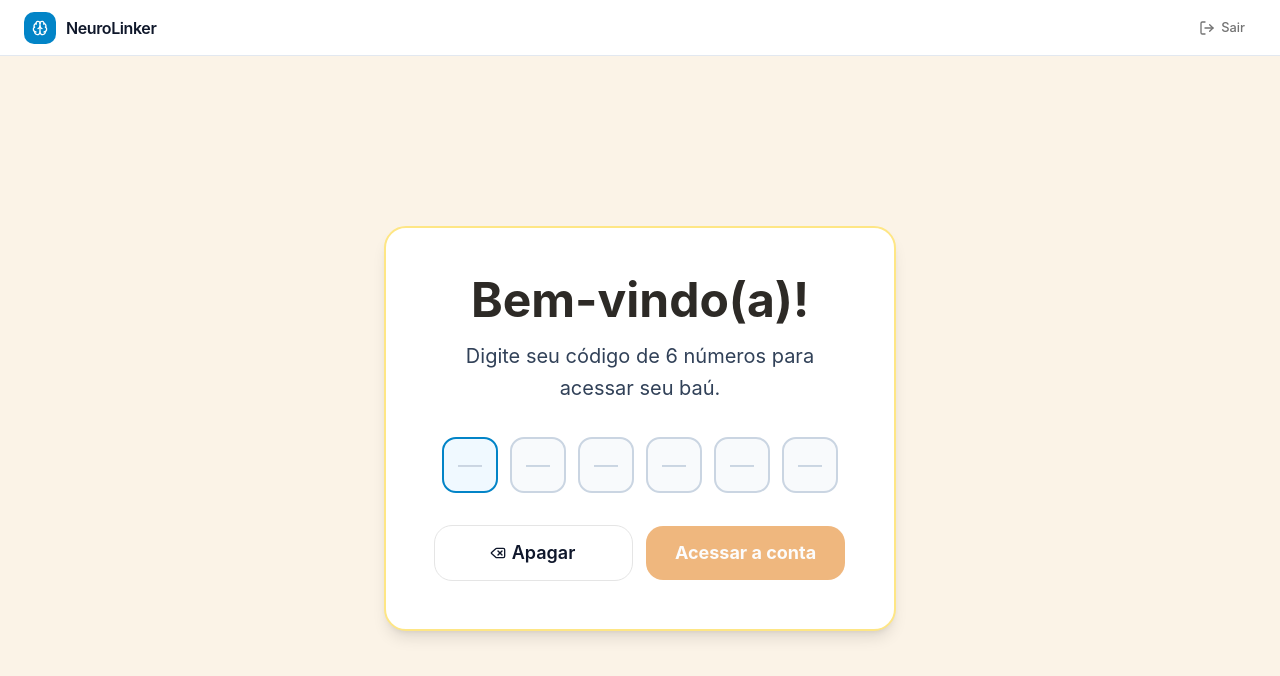
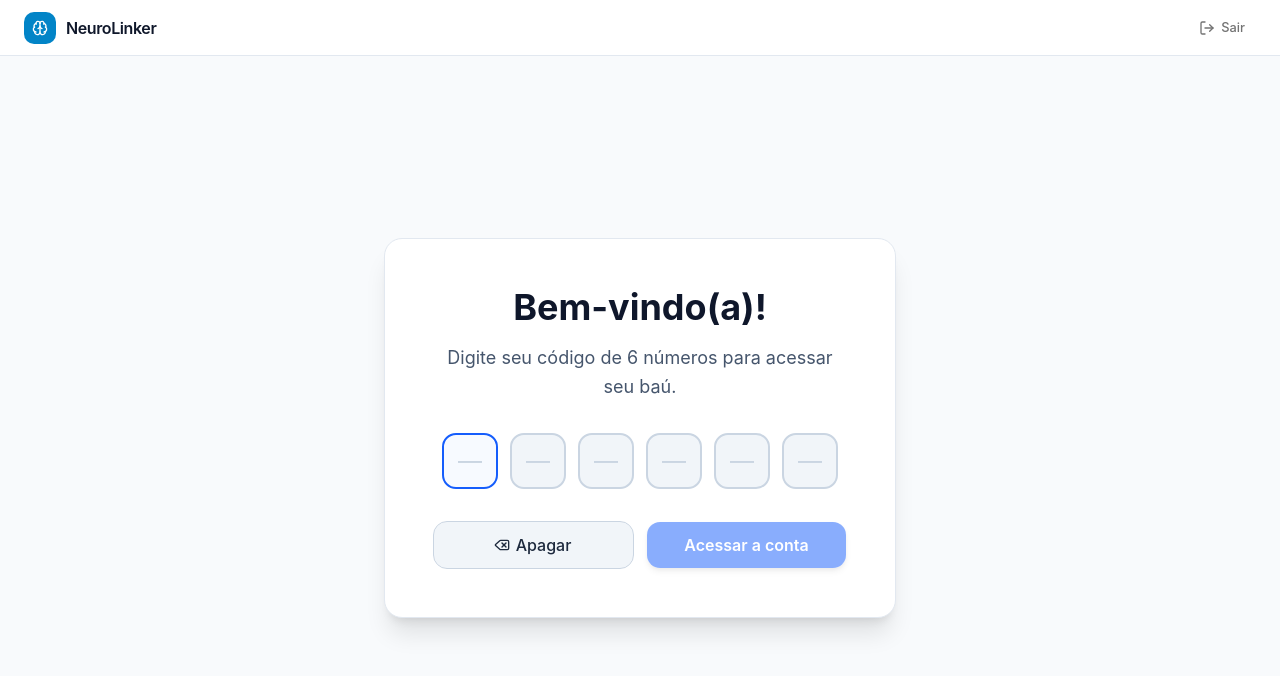
Before and after one commit to LivMondini/neurolinker-iv, a Next.js app: page / in a window 1280 px wide. Both pictures are taken after a click on the button 960 px from the left and 533 px from the top of the page. Shown: the top 676 px of the page. Built offline with nearby package versions, Linux system fonts and the light colour scheme.

Commit message:
Atualiza design acessível da tela de PIN

```diff
--- a/components/neurolinker/patient/patient-pin-screen.tsx
+++ b/components/neurolinker/patient/patient-pin-screen.tsx
@@ -30,11 +30,11 @@ export function PatientPinScreen({ patient, onSuccess }: { patient: PatientSumma
   }
 
   return (
-    <main className="flex min-h-[calc(100vh-56px)] items-center justify-center bg-[#fbf3e7] px-5 py-10">
-      <section className="w-full max-w-lg rounded-3xl border-2 border-amber-200 bg-white p-8 text-center shadow-lg sm:p-12">
+    <main className="flex min-h-[calc(100vh-56px)] items-center justify-center bg-slate-50 px-5 py-10">
+      <section className="w-full max-w-lg rounded-2xl border border-slate-200 bg-white p-8 text-center shadow-xl sm:p-12">
         <div className="mx-auto max-w-md">
-          <h1 className="text-4xl font-bold text-[#2d2a26] sm:text-5xl">Bem-vindo(a)!</h1>
-          <p className="mt-4 text-xl leading-relaxed text-slate-700">Digite seu código de 6 números para acessar seu baú.</p>
+          <h1 className="text-[30px] font-bold text-slate-900 sm:text-4xl">Bem-vindo(a)!</h1>
+          <p className="mt-4 text-lg leading-relaxed text-slate-600">Digite seu código de 6 números para acessar seu baú.</p>
 
           <label htmlFor="patient-pin" className="sr-only">Código de 6 números</label>
           <input
@@ -50,7 +50,7 @@ export function PatientPinScreen({ patient, onSuccess }: { patient: PatientSumma
           <div
             role="group"
             aria-label={`${digits.length} de 6 dígitos preenchidos`}
-            className="my-8 flex justify-center gap-2.5 sm:gap-3"
+            className="my-8 flex justify-center gap-2 sm:gap-3"
             onClick={() => document.getElementById("patient-pin")?.focus()}
           >
             {Array.from({ length: 6 }, (_, index) => {
@@ -63,10 +63,10 @@ export function PatientPinScreen({ patient, onSuccess }: { patient: PatientSumma
                   aria-hidden="true"
                   className={`flex size-12 items-center justify-center rounded-xl border-2 text-3xl font-bold transition-colors sm:size-14 ${
                     isFilled
-                      ? "border-[#0284c7] bg-[#e0f2fe] text-[#075985]"
+                      ? "border-2 border-blue-600 bg-blue-50/50 text-blue-950"
                       : isActive
-                        ? "border-[#0284c7] bg-[#f0f9ff] text-[#0284c7]"
-                        : "border-slate-300 bg-slate-50 text-slate-400"
+                        ? "border-2 border-blue-600 bg-blue-50/50 text-blue-950"
+                        : "border-2 border-slate-300 bg-slate-100 text-slate-400"
                   }`}
                 >
                   {digit || <span className="text-2xl font-normal text-slate-300">—</span>}
@@ -78,11 +78,11 @@ export function PatientPinScreen({ patient, onSuccess }: { patient: PatientSumma
 
           {showMessage && <p role="status" className="mb-5 rounded-xl bg-amber-50 p-4 text-lg leading-relaxed text-amber-900">Puxa, parece que os números ficaram diferentes. Não se preocupe, vamos tentar de novo?</p>}
 
-          <div className="flex flex-col gap-3 sm:flex-row">
-            <Button type="button" onClick={clearPin} variant="outline" className="h-14 flex-1 rounded-2xl text-lg font-semibold">
+          <div className="grid grid-cols-1 gap-3 sm:grid-cols-2">
+            <Button type="button" onClick={clearPin} variant="outline" className="h-12 rounded-xl border border-slate-300 bg-slate-100 text-base font-medium text-slate-800 hover:bg-slate-200">
               <Delete data-icon="inline-start" />Apagar
             </Button>
-            <Button type="button" disabled={digits.length !== 6} onClick={submit} className="h-14 flex-1 rounded-2xl bg-amber-600 text-lg font-bold hover:bg-amber-700">
+            <Button type="button" disabled={digits.length !== 6} onClick={submit} className="h-12 rounded-xl bg-blue-600 text-base font-semibold text-white shadow-md hover:bg-blue-700">
               Acessar a conta
             </Button>
           </div>
```
